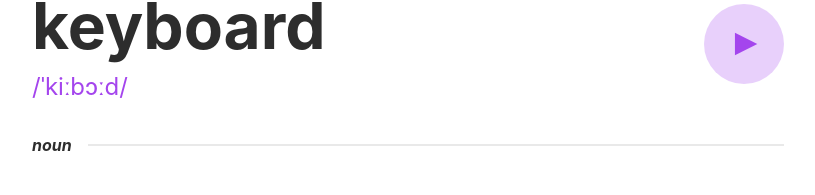
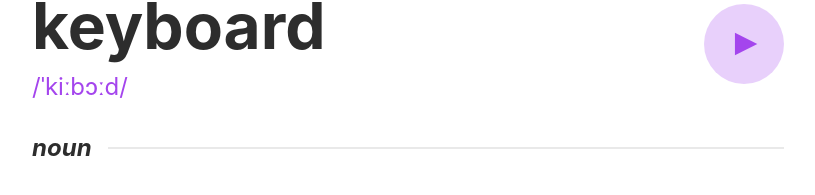
Before and after one commit to dimitarradulov/directory-web-app, an Angular app: page / in a window 1280 px wide. Shown: the part 211-406 px from the top of the page, without its empty margins (232-1047 px from the left). Built offline with nearby package versions, Linux system fonts and the light colour scheme.

Commit message:
add breakpoint text handling

```diff
--- a/src/app/dictionary-word-info/dictionary-word-info.component.html
+++ b/src/app/dictionary-word-info/dictionary-word-info.component.html
@@ -13,7 +13,8 @@
 </article>
 
 <div class="flex items-center my-8 gap-4">
-  <span class="font-bold italic dark:text-white">noun</span>
+  <span class="font-bold italic dark:text-white text-body-m sm:text-heading-m"
+    >noun</span
+  >
   <hr class="grow border border-secondary-91 dark:border-primary-23" />
-  <!-- <span class="border border-secondary-91 grow"></span> -->
 </div>
```
